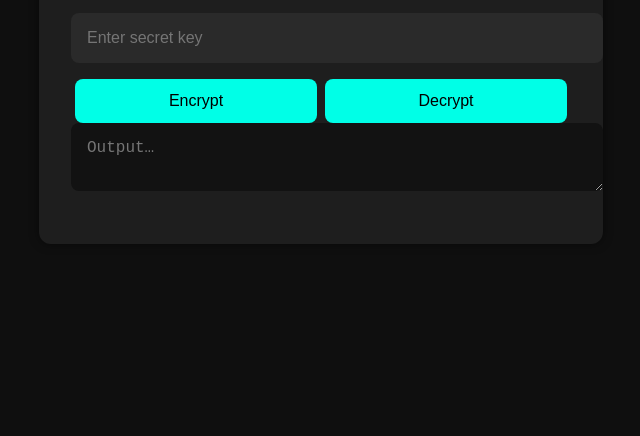
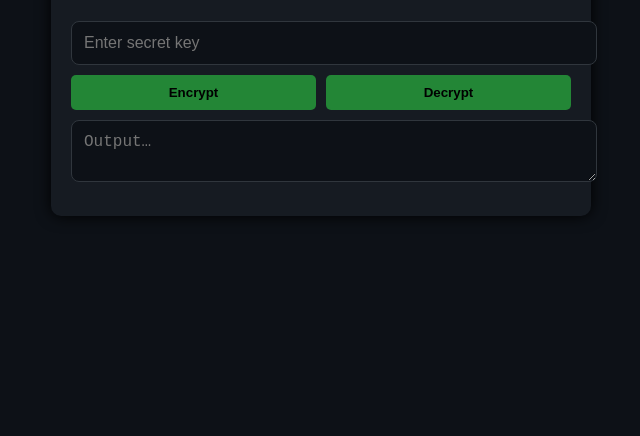
Before and after one commit to shivanshmehra06/encryption-tool, a plain HTML site: page index.html in a window 1280 px wide. Shown: the part 380-816 px from the top of the page, without its empty margins (319-959 px from the left). Drawn offline with nearby package versions, Linux system fonts and the light colour scheme.

Commit message:
Update style.css

```diff
--- a/style.css
+++ b/style.css
@@ -1,61 +1,31 @@
 body {
-  background: #0f0f0f;
-  color: #fff;
-  font-family: 'Segoe UI', sans-serif;
-  display: flex;
-  justify-content: center;
-  align-items: center;
-  height: 100vh;
+  background:#0d1117;
+  color:#fff;
+  font-family:Arial, sans-serif;
+  height:100vh;
+  margin:0;
+  display:flex;
+  justify-content:center;
+  align-items:center;
 }
 
-.container {
-  max-width: 500px;
-  width: 100%;
-  padding: 2rem;
-  background-color: #1e1e1e;
-  border-radius: 12px;
-  box-shadow: 0 0 10px rgba(0,0,0,0.5);
+.container{
+  width:90%;max-width:500px;
+  background:#161b22;
+  padding:20px;
+  border-radius:10px;
+  box-shadow:0 0 15px #000;
 }
 
-h1 {
-  text-align: center;
-  margin-bottom: 1rem;
-  color: #00ffe7;
+textarea,input{
+  width:100%;padding:12px;margin:10px 0;
+  background:#0d1117;border:1px solid #30363d;
+  color:#fff;border-radius:8px;font-size:16px;
 }
 
-textarea, input {
-  width: 100%;
-  margin-bottom: 1rem;
-  padding: 1rem;
-  font-size: 1rem;
-  background-color: #2a2a2a;
-  border: none;
-  border-radius: 8px;
-  color: #fff;
+.buttons{display:flex;gap:10px}
+button{
+  flex:1;padding:10px;background:#238636;
+  border:none;border-radius:5px;font-weight:bold;cursor:pointer;
 }
-
-textarea#output {
-  background-color: #121212;
-  color: #00ff9d;
-}
-
-.buttons {
-  display: flex;
-  justify-content: space-between;
-}
-
-button {
-  padding: 0.8rem 1.2rem;
-  font-size: 1rem;
-  background-color: #00ffe7;
-  color: #000;
-  border: none;
-  border-radius: 8px;
-  cursor: pointer;
-  flex: 1;
-  margin: 0 0.25rem;
-}
-
-button:hover {
-  background-color: #00c9b7;
-}
+button:hover{background:#2ea043}
```
